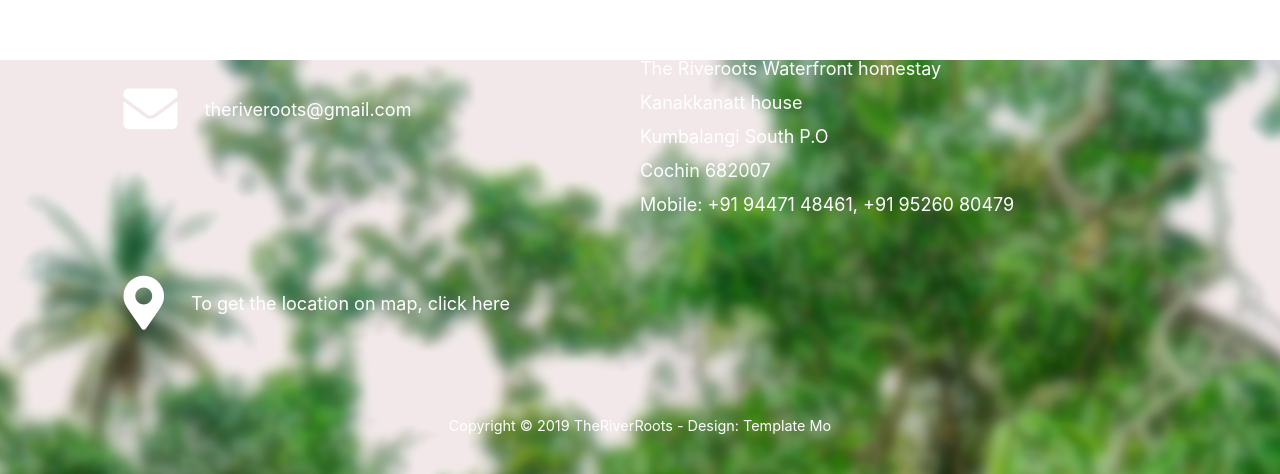
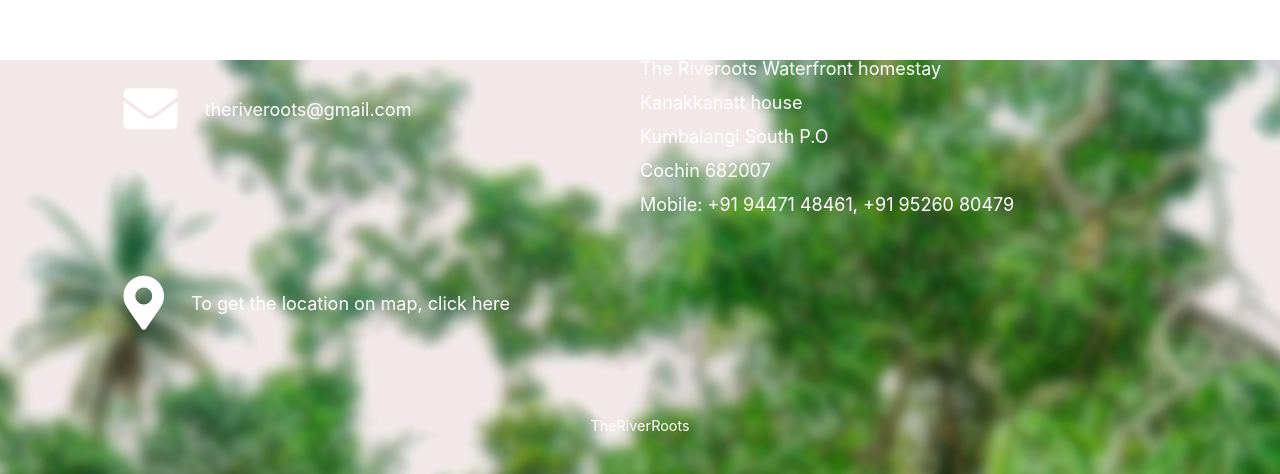
Before and after one commit to theriveroots/theriveroots, a plain HTML site: page index.html in a window 1280 px wide. Shown: the part 3488-3962 px from the top of the page. Drawn offline with Linux system fonts and the light colour scheme.

Commit message:
Changing the footer

```diff
--- a/index.html
+++ b/index.html
@@ -432,9 +432,7 @@
  -->      </div>
       <footer class="text-center small tm-footer">
           <p class="mb-0">
-            Copyright &copy; 2019 TheRiverRoots
-
-            - Design: <a rel="nofollow" href="" class="tm-footer-link">Template Mo</a>
+            TheRiverRoots
           </p>
         </footer>
     </section>
```
